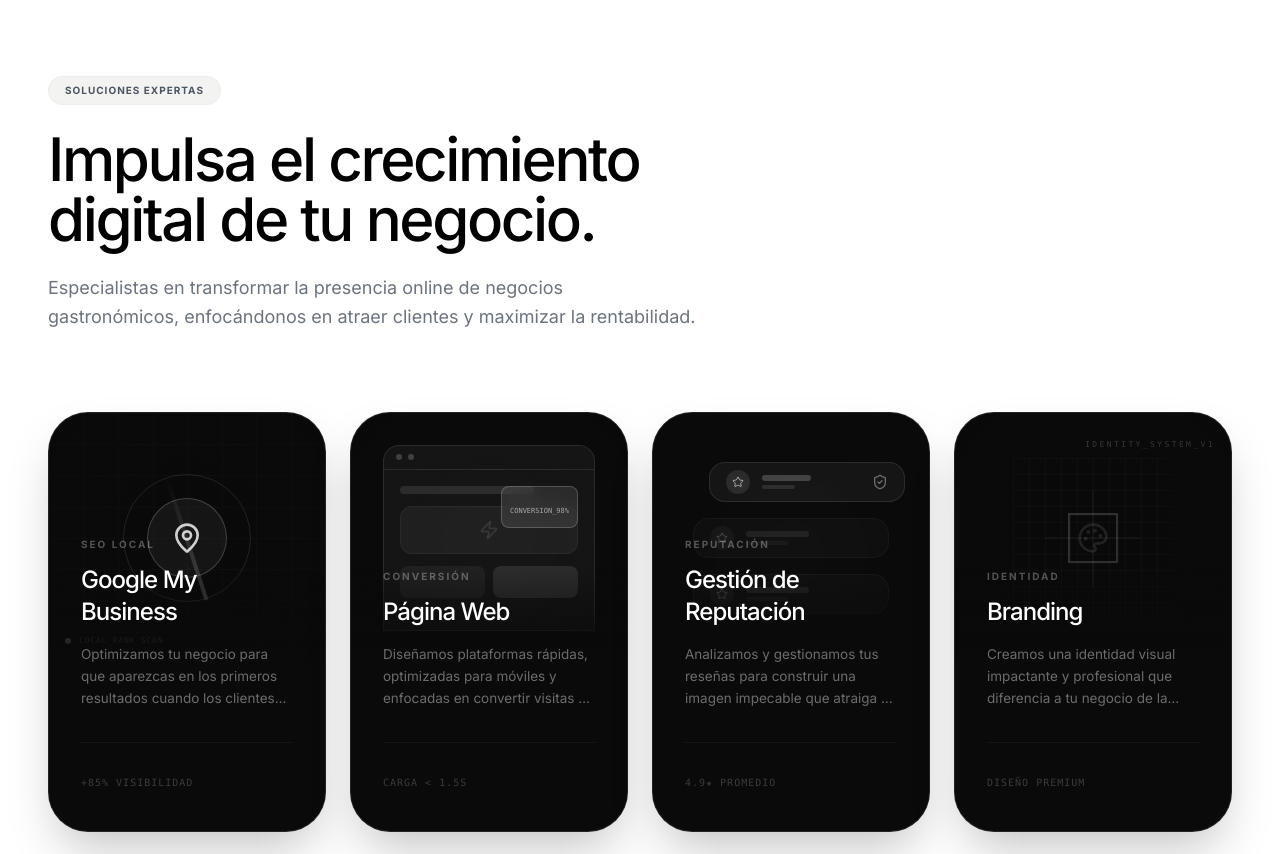
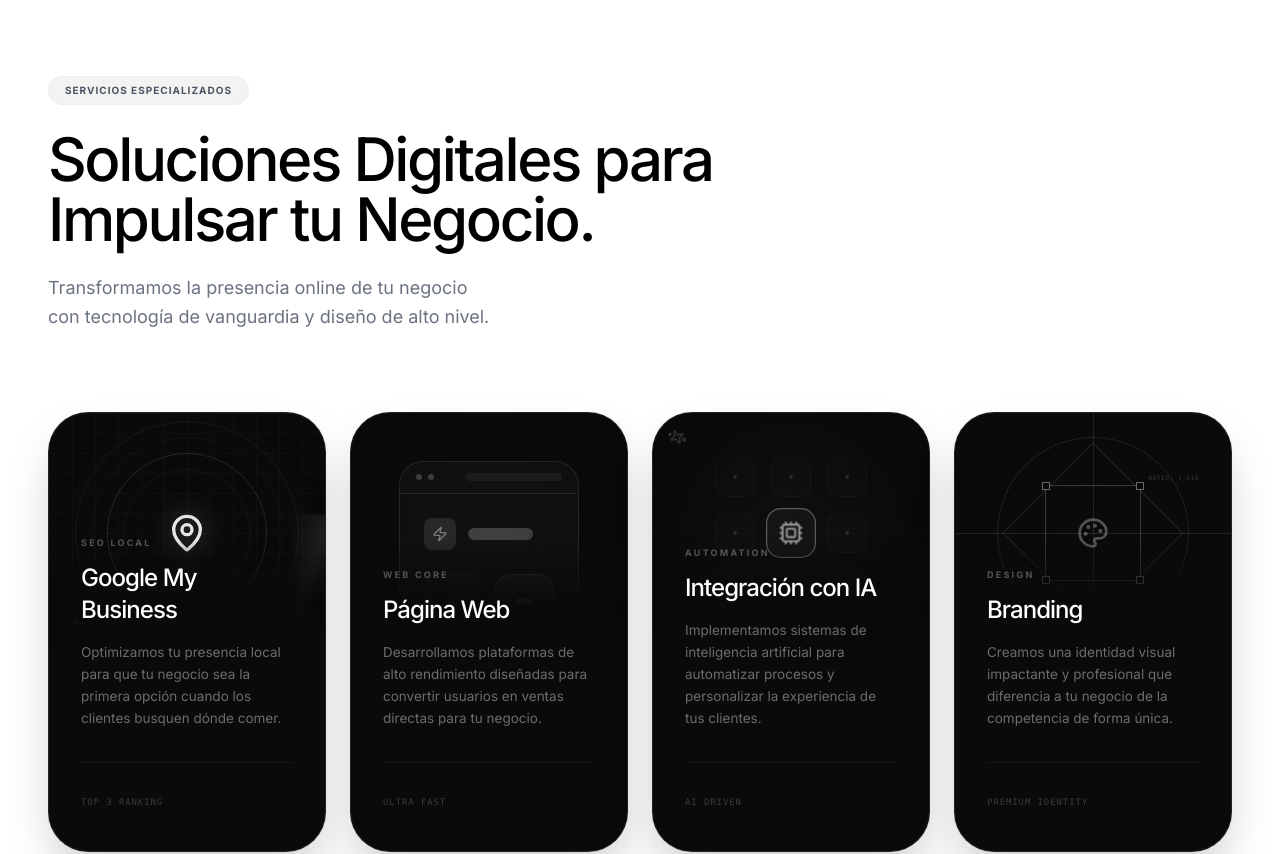
Before and after one commit to motionsmanagement/Motions, a React (Vite) app: page / in a window 1280 px wide. Shown: the part 820-1674 px from the top of the page. Built offline with nearby package versions, Linux system fonts and the light colour scheme.

Commit message:
design: upgrade services graphics and add AI integration section

```diff
--- a/components/Services.tsx
+++ b/components/Services.tsx
@@ -1,112 +1,142 @@
 import React from 'react';
-import { ArrowRight, MapPin, Globe, Star, Palette, ShieldCheck, Zap, BarChart3, Target } from 'lucide-react';
+import { ArrowRight, MapPin, Globe, Palette, Cpu, Zap, Activity, ShieldCheck, Sparkles } from 'lucide-react';
 
 const services = [
     {
         title: "Google My Business",
-        description: "Optimizamos tu negocio para que aparezcas en los primeros resultados cuando los clientes busquen dónde comer cerca.",
-        stats: "+85% visibilidad",
-        tag: "SEO Local",
+        description: "Optimizamos tu presencia local para que tu negocio sea la primera opción cuando los clientes busquen dónde comer.",
+        stats: "TOP 3 RANKING",
+        tag: "SEO LOCAL",
         Illustration: () => (
             <div className="relative w-full h-full flex items-center justify-center overflow-hidden">
-                <div className="absolute inset-0 opacity-10">
-                    <div className="grid grid-cols-8 grid-rows-8 w-full h-full">
-                        {[...Array(64)].map((_, i) => (
-                            <div key={i} className="border-t border-l border-white/20"></div>
+                <div className="absolute inset-0 opacity-[0.15]">
+                    <div className="grid grid-cols-12 grid-rows-12 w-full h-full">
+                        {[...Array(144)].map((_, i) => (
+                            <div key={i} className="border-t-[0.5px] border-l-[0.5px] border-white/20"></div>
                         ))}
                     </div>
                 </div>
-                <div className="relative w-32 h-32 border border-white/10 rounded-full flex items-center justify-center">
-                    <div className="absolute inset-0 border border-white/5 rounded-full animate-ping opacity-20" style={{ animationDuration: '3s' }}></div>
-                    <div className="w-20 h-20 border border-white/20 rounded-full flex items-center justify-center bg-white/5">
-                        <MapPin className="w-8 h-8 text-white/80" />
+                {/* Radar System */}
+                <div className="relative w-40 h-40">
+                    {[...Array(3)].map((_, i) => (
+                        <div key={i}
+                            className="absolute inset-0 border border-white/5 rounded-full animate-pulse"
+                            style={{ animationDelay: `${i * 1.5}s`, transform: `scale(${1 + i * 0.2})` }}></div>
+                    ))}
+                    <div className="absolute inset-0 border border-white/10 rounded-full"></div>
+                    <div className="absolute inset-4 border border-white/5 rounded-full"></div>
+                    <div className="absolute inset-0 flex items-center justify-center">
+                        <div className="relative">
+                            <MapPin className="w-10 h-10 text-white/90 drop-shadow-[0_0_15px_rgba(255,255,255,0.4)]" />
+                            <div className="absolute -top-1 -right-1 w-2.5 h-2.5 bg-white rounded-full animate-ping"></div>
+                        </div>
                     </div>
-                    {/* Radar Line */}
-                    <div className="absolute inset-0 bg-gradient-to-r from-white/20 to-transparent w-full h-1 origin-center animate-[spin_4s_linear_infinite]" style={{ top: '50%' }}></div>
+                    {/* Scanning Beam */}
+                    <div className="absolute top-[50%] left-[50%] w-[150%] h-[150%] -translate-x-1/2 -translate-y-1/2 bg-[conic-gradient(from_0deg,transparent_0deg,rgba(255,255,255,0.1)_20deg,transparent_40deg)] animate-[spin_8s_linear_infinite]"></div>
                 </div>
-                <div className="absolute bottom-4 left-4 flex items-center gap-2">
-                    <div className="w-1.5 h-1.5 rounded-full bg-white animate-pulse"></div>
-                    <span className="text-[8px] font-mono text-white/30 tracking-widest">LOCAL_RANK_SCAN</span>
+                <div className="absolute bottom-6 left-6 flex items-center gap-2.5">
+                    <div className="w-1.5 h-1.5 rounded-full bg-white opacity-40"></div>
+                    <span className="text-[9px] font-mono text-white/20 uppercase tracking-[0.3em]">GEOLOCAL_SYNC_V3</span>
                 </div>
             </div>
         )
     },
     {
         title: "Página Web",
-        description: "Diseñamos plataformas rápidas, optimizadas para móviles y enfocadas en convertir visitas en reservas para tu negocio.",
-        stats: "Carga < 1.5s",
-        tag: "Conversión",
+        description: "Desarrollamos plataformas de alto rendimiento diseñadas para convertir usuarios en ventas directas para tu negocio.",
+        stats: "ULTRA FAST",
+        tag: "WEB CORE",
         Illustration: () => (
-            <div className="relative w-full h-full flex items-center justify-center p-8">
-                <div className="w-full h-full border border-white/10 rounded-t-2xl bg-white/5 relative overflow-hidden">
-                    <div className="h-6 border-b border-white/10 flex items-center gap-1.5 px-3">
-                        <div className="w-1.5 h-1.5 rounded-full bg-white/20"></div>
-                        <div className="w-1.5 h-1.5 rounded-full bg-white/20"></div>
+            <div className="relative w-full h-full flex items-center justify-center p-12">
+                <div className="w-full h-full border border-white/10 rounded-t-3xl bg-white/[0.03] relative overflow-hidden backdrop-blur-sm">
+                    {/* Browser Toolbar */}
+                    <div className="h-8 border-b border-white/10 flex items-center justify-between px-4">
+                        <div className="flex gap-1.5">
+                            <div className="w-1.5 h-1.5 rounded-full bg-white/20"></div>
+                            <div className="w-1.5 h-1.5 rounded-full bg-white/20"></div>
+                        </div>
+                        <div className="h-2 w-24 bg-white/5 rounded-full"></div>
                     </div>
-                    <div className="p-4 space-y-3">
-                        <div className="h-2 w-3/4 bg-white/10 rounded-full"></div>
-                        <div className="h-12 w-full bg-white/5 rounded-xl border border-white/5 flex items-center justify-center">
-                            <Zap className="w-5 h-5 text-white/20 animate-pulse" />
+                    {/* Web Content Mockup */}
+                    <div className="p-6 space-y-4">
+                        <div className="flex items-center gap-3">
+                            <div className="w-8 h-8 rounded-lg bg-white/10 flex items-center justify-center">
+                                <Zap className="w-4 h-4 text-white/40" />
+                            </div>
+                            <div className="h-3 w-1/2 bg-white/20 rounded-full"></div>
                         </div>
-                        <div className="grid grid-cols-2 gap-2">
-                            <div className="h-8 bg-white/5 rounded-lg"></div>
-                            <div className="h-8 bg-white/20 rounded-lg animate-pulse"></div>
+                        <div className="grid grid-cols-2 gap-3 pt-2">
+                            <div className="h-16 rounded-2xl border border-white/5 bg-white/[0.02] flex items-center justify-center overflow-hidden relative">
+                                <Activity className="w-6 h-6 text-white/10" />
+                                <div className="absolute bottom-1 right-1 h-3 w-10 bg-white/10 rounded-full"></div>
+                            </div>
+                            <div className="h-16 rounded-2xl border border-white/10 bg-white/5 flex flex-col items-center justify-center">
+                                <span className="text-[10px] font-mono text-white/60 mb-1">98%</span>
+                                <div className="w-8 h-1 bg-white/10 rounded-full overflow-hidden">
+                                    <div className="h-full w-full bg-white/40 animate-loading-bar"></div>
+                                </div>
+                            </div>
                         </div>
-                    </div>
-                    <div className="absolute top-10 right-4 p-2 bg-white/10 backdrop-blur-md rounded-lg border border-white/20">
-                        <span className="text-[7px] font-mono text-white/60">CONVERSION_98%</span>
                     </div>
                 </div>
             </div>
         )
     },
     {
-        title: "Gestión de Reputación",
-        description: "Analizamos y gestionamos tus reseñas para construir una imagen impecable que atraiga a nuevos comensales a tu negocio.",
-        stats: "4.9★ promedio",
-        tag: "Reputación",
+        title: "Integración con IA",
+        description: "Implementamos sistemas de inteligencia artificial para automatizar procesos y personalizar la experiencia de tus clientes.",
+        stats: "AI DRIVEN",
+        tag: "AUTOMATION",
         Illustration: () => (
-            <div className="relative w-full h-full flex items-center justify-center p-10">
-                <div className="space-y-4 w-full">
+            <div className="relative w-full h-full flex items-center justify-center overflow-hidden">
+                <div className="flex gap-4">
                     {[...Array(3)].map((_, i) => (
-                        <div key={i} className={`h-10 w-full rounded-2xl border border-white/10 bg-white/5 flex items-center px-4 gap-3 transition-all duration-700 ${i === 0 ? 'translate-x-4 opacity-100' : 'opacity-40'}`}>
-                            <div className="w-6 h-6 rounded-full bg-white/10 flex items-center justify-center shadow-inner">
-                                <Star className="w-3 h-3 text-white/60" />
-                            </div>
-                            <div className="space-y-1 flex-1">
-                                <div className="h-1.5 w-1/2 bg-white/20 rounded-full"></div>
-                                <div className="h-1 w-1/3 bg-white/10 rounded-full"></div>
-                            </div>
-                            {i === 0 && <ShieldCheck className="w-4 h-4 text-white/40" />}
+                        <div key={i} className="flex flex-col gap-4">
+                            {[...Array(3)].map((__, j) => (
+                                <div key={j} className={`w-10 h-10 rounded-xl border border-white/10 bg-white/[0.03] flex items-center justify-center transition-all duration-700 ${i === 1 && j === 1 ? 'scale-125 border-white/30 bg-white/5' : 'opacity-30'}`}>
+                                    {i === 1 && j === 1 ? (
+                                        <Cpu className="w-5 h-5 text-white animate-pulse" />
+                                    ) : (
+                                        <div className="w-1 h-1 rounded-full bg-white/40"></div>
+                                    )}
+                                </div>
+                            ))}
                         </div>
                     ))}
-                    <div className="absolute top-1/2 left-1/2 -translate-x-1/2 -translate-y-1/2 w-40 h-40 bg-white/10 blur-[60px] rounded-full pointer-events-none opacity-20"></div>
+                </div>
+                {/* Connection lines (Subtle) */}
+                <svg className="absolute inset-0 w-full h-full" pointerEvents="none">
+                    <line x1="50%" y1="0" x2="50%" y2="100%" stroke="white" strokeWidth="0.5" strokeDasharray="4 4" opacity="0.05" />
+                    <line x1="0" y1="50%" x2="100%" y2="50%" stroke="white" strokeWidth="0.5" strokeDasharray="4 4" opacity="0.05" />
+                </svg>
+                <div className="absolute top-1/2 left-1/2 -translate-x-1/2 -translate-y-1/2 w-48 h-48 bg-white/5 blur-[50px] rounded-full animate-pulse"></div>
+                <div className="absolute top-4 left-4">
+                    <Sparkles className="w-4 h-4 text-white/20 animate-spin-slow" />
                 </div>
             </div>
         )
     },
     {
         title: "Branding",
-        description: "Creamos una identidad visual impactante y profesional que diferencia a tu negocio de la competencia.",
-        stats: "Diseño Premium",
-        tag: "Identidad",
+        description: "Creamos una identidad visual impactante y profesional que diferencia a tu negocio de la competencia de forma única.",
+        stats: "PREMIUM IDENTITY",
+        tag: "DESIGN",
         Illustration: () => (
             <div className="relative w-full h-full flex items-center justify-center overflow-hidden">
-                <svg viewBox="0 0 200 200" className="w-40 h-40 opacity-40">
-                    <defs>
-                        <pattern id="grid" width="20" height="20" patternUnits="userSpaceOnUse">
-                            <path d="M 20 0 L 0 0 0 20" fill="none" stroke="white" strokeWidth="0.5" opacity="0.3" />
-                        </pattern>
-                    </defs>
-                    <rect width="100%" height="100%" fill="url(#grid)" />
-                    <circle cx="100" cy="100" r="60" fill="none" stroke="white" strokeWidth="1" strokeDasharray="10 5" className="animate-[spin_20s_linear_infinite]" />
-                    <rect x="70" y="70" width="60" height="60" fill="none" stroke="white" strokeWidth="2" className="animate-pulse" />
-                    <path d="M40 100 L160 100 M100 40 L100 160" stroke="white" strokeWidth="0.5" opacity="0.5" />
-                </svg>
-                <div className="absolute top-4 right-4">
-                    <span className="text-[8px] font-mono text-white/20 uppercase tracking-[0.3em]">Identity_System_V1</span>
+                <div className="w-48 h-48 border-[0.5px] border-white/10 rounded-full absolute"></div>
+                <div className="w-32 h-32 border-[0.5px] border-white/10 rotate-45 absolute"></div>
+                <div className="relative w-24 h-24 border border-white/20 flex items-center justify-center">
+                    <div className="absolute -top-1 -left-1 w-2 h-2 border border-white/40 bg-[#0A0A0A]"></div>
+                    <div className="absolute -top-1 -right-1 w-2 h-2 border border-white/40 bg-[#0A0A0A]"></div>
+                    <div className="absolute -bottom-1 -left-1 w-2 h-2 border border-white/40 bg-[#0A0A0A]"></div>
+                    <div className="absolute -bottom-1 -right-1 w-2 h-2 border border-white/40 bg-[#0A0A0A]"></div>
+                    <Palette className="w-8 h-8 text-white/30" />
                 </div>
-                <Palette className="absolute w-8 h-8 text-white/10" />
+                {/* Horizontal & Vertical Guides */}
+                <div className="w-full h-[0.5px] bg-white/10 absolute"></div>
+                <div className="w-[0.5px] h-full bg-white/10 absolute"></div>
+                {/* Measurements Labels */}
+                <div className="absolute top-1/4 right-8 font-mono text-[6px] text-white/20 tracking-widest uppercase">Ratio: 1.618</div>
             </div>
         )
     }
@@ -119,15 +149,14 @@ const Services: React.FC = () => {
                 {/* Header Section */}
                 <div className="mb-20 text-balance">
                     <div className="inline-flex items-center bg-[#f3f4f1] border border-gray-200/50 px-4 py-1.5 rounded-full mb-6">
-                        <span className="text-[10px] font-bold text-gray-600 uppercase tracking-widest">Soluciones Expertas</span>
+                        <span className="text-[10px] font-bold text-gray-600 uppercase tracking-widest">Servicios Especializados</span>
                     </div>
                     <h2 className="text-4xl md:text-6xl font-medium tracking-tight text-black leading-[1.1] mb-6">
-                        Impulsa el crecimiento<br />
-                        digital de tu negocio.
+                        Soluciones Digitales para<br />
+                        Impulsar tu Negocio.
                     </h2>
                     <p className="text-lg text-gray-500 max-w-2xl leading-relaxed">
-                        Especialistas en transformar la presencia online de negocios gastronómicos,
-                        enfocándonos en atraer clientes y maximizar la rentabilidad.
+                        Transformamos la presencia online de tu negocio con tecnología de vanguardia y diseño de alto nivel.
                     </p>
                 </div>
 
@@ -136,20 +165,19 @@ const Services: React.FC = () => {
                     {services.map((service, index) => (
                         <div
                             key={index}
-                            className="group relative h-[420px] rounded-[2.5rem] border border-white/10 bg-[#0A0A0A] transition-all duration-700 cursor-default overflow-hidden shadow-2xl hover:-translate-y-2"
+                            className="group relative h-[440px] rounded-[2.5rem] border border-white/10 bg-[#0A0A0A] transition-all duration-700 cursor-default overflow-hidden shadow-2xl hover:-translate-y-2"
                         >
-                            {/* Technical Illustration with fade-out */}
-                            <div className="absolute top-0 left-0 w-full h-[60%] pointer-events-none transition-transform duration-1000 group-hover:scale-105">
+                            {/* Technical Visualization with fade-out */}
+                            <div className="absolute top-0 left-0 w-full h-[55%] pointer-events-none transition-transform duration-1000 group-hover:scale-105">
                                 <service.Illustration />
                                 {/* Bottom Fade for legibility */}
-                                <div className="absolute inset-x-0 bottom-0 h-24 bg-gradient-to-t from-[#0A0A0A] to-transparent"></div>
-                                {/* Top and side vignettes */}
+                                <div className="absolute inset-x-0 bottom-0 h-28 bg-gradient-to-t from-[#0A0A0A] via-[#0A0A0A]/90 to-transparent"></div>
                                 <div className="absolute inset-0 bg-radial-vignette pointer-events-none opacity-30"></div>
                             </div>
 
                             {/* Card Content */}
                             <div className="relative h-full z-10 p-8 flex flex-col justify-end">
-                                <span className="text-[10px] font-bold uppercase tracking-[0.2em] text-white/30 mb-3 block">
+                                <span className="text-[9px] font-bold uppercase tracking-[0.25em] text-white/30 mb-3 block">
                                     {service.tag}
                                 </span>
 
@@ -157,12 +185,12 @@ const Services: React.FC = () => {
                                     {service.title}
                                 </h3>
 
-                                <p className="text-[13.5px] text-white/40 leading-relaxed mb-8 line-clamp-3 group-hover:text-white/60 transition-colors">
+                                <p className="text-[13.5px] text-white/40 leading-relaxed mb-8 group-hover:text-white/60 transition-colors">
                                     {service.description}
                                 </p>
 
                                 <div className="pt-6 border-t border-white/5 flex items-center justify-between">
-                                    <span className="text-[10px] font-mono font-medium text-white/20 uppercase tracking-widest">{service.stats}</span>
+                                    <span className="text-[9px] font-mono font-medium text-white/20 uppercase tracking-widest">{service.stats}</span>
                                     <div className="w-8 h-8 rounded-full bg-white/5 border border-white/10 flex items-center justify-center opacity-0 group-hover:opacity-100 transition-all duration-500 hover:bg-white hover:text-black">
                                         <ArrowRight className="w-4 h-4" />
                                     </div>
@@ -170,7 +198,7 @@ const Services: React.FC = () => {
                             </div>
 
                             {/* Subtle inner hover glow */}
-                            <div className="absolute inset-0 bg-gradient-to-tr from-white/[0.02] to-transparent opacity-0 group-hover:opacity-100 transition-opacity duration-700 pointer-events-none" />
+                            <div className="absolute inset-0 bg-gradient-to-tr from-white/[0.03] to-transparent opacity-0 group-hover:opacity-100 transition-opacity duration-700 pointer-events-none" />
                         </div>
                     ))}
                 </div>
@@ -179,8 +207,14 @@ const Services: React.FC = () => {
             <style dangerouslySetInnerHTML={{
                 __html: `
                 .bg-radial-vignette {
-                    background: radial-gradient(circle at center, transparent 0%, rgba(10,10,10,0.4) 100%);
+                    background: radial-gradient(circle at center, transparent 0%, rgba(10,10,10,0.5) 100%);
                 }
+                @keyframes loading-bar {
+                    0% { transform: translateX(-100%); }
+                    100% { transform: translateX(100%); }
+                }
+                .animate-loading-bar { animation: loading-bar 2s linear infinite; }
+                .animate-spin-slow { animation: spin 10s linear infinite; }
             `}} />
         </section>
     );
```
